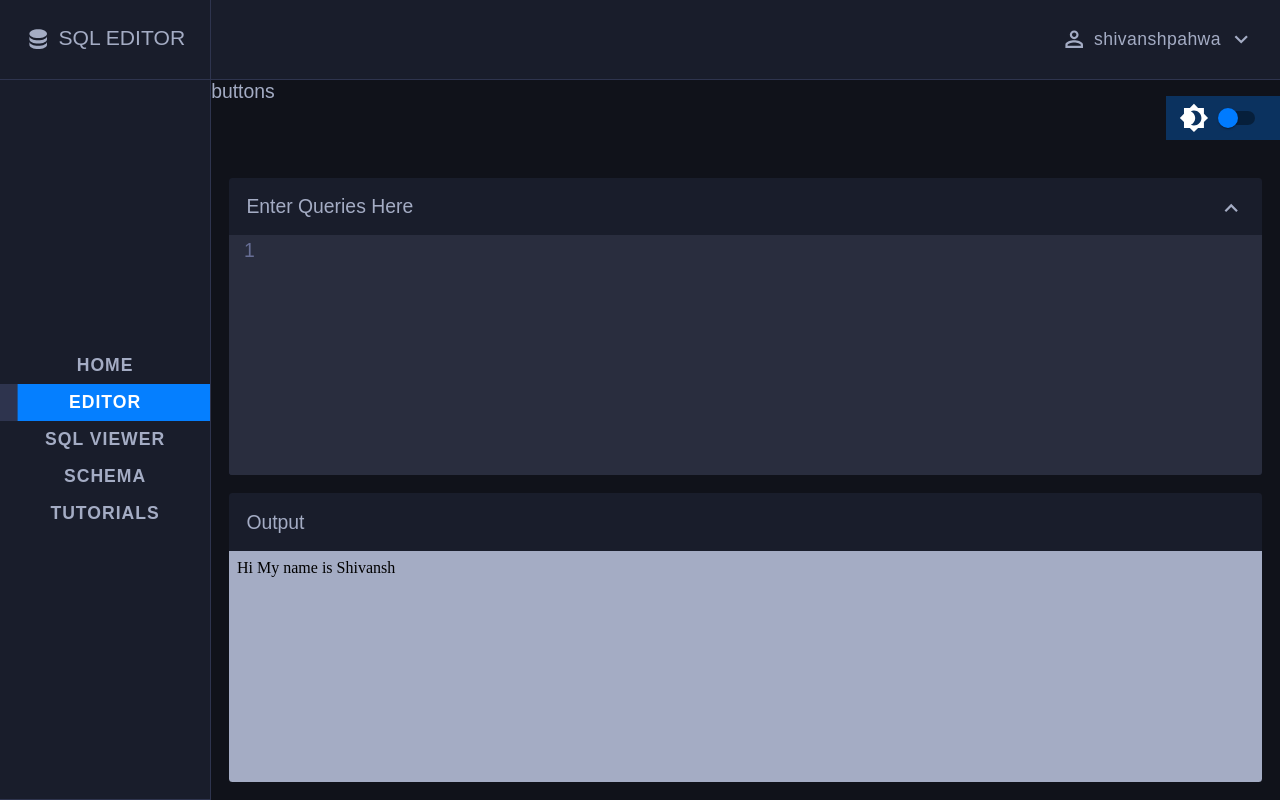
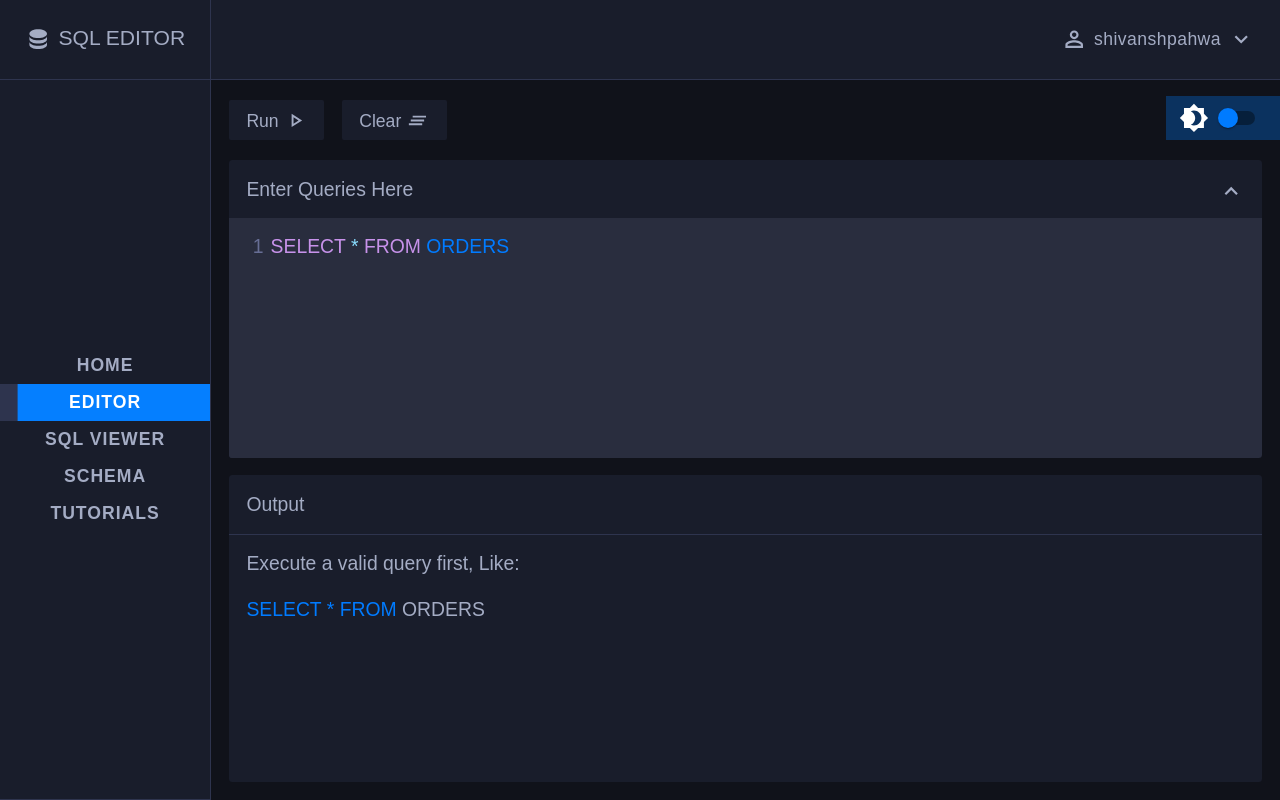
Before and after one commit to srivastavayushi/SQLEditor-Atlan, a React (Create React App) app: page /editor in a window 1280 px wide. Built offline with nearby package versions, Linux system fonts and the light colour scheme.

Commit message:
Editor buttons added

```diff
--- a/src/App.js
+++ b/src/App.js
@@ -1,13 +1,14 @@
-import React, { useEffect, useState } from "react";
+import React, { useEffect, useState, useContext } from "react";
 import { Switch as Switching, Route } from "react-router-dom";
 import styled from "styled-components";
 import Landing from "./Pages/Landing";
 import EditorPage from "./Pages/EditorPage";
 import Brightness4Icon from "@material-ui/icons/Brightness4";
 import Switch from "@material-ui/core/Switch";
+import { SQLContext } from "./Context";
 
 function App() {
-  const [theme, setTheme] = useState("dark-theme");
+  const { theme, setTheme, setEditorTheme } = useContext(SQLContext);
   const [checked, setChecked] = useState(false);
 
   useEffect(() => {
@@ -18,9 +19,11 @@ function App() {
     if (theme === "light-theme") {
       setTheme("dark-theme");
       setChecked(false);
+      setEditorTheme("material-palenight");
     } else {
       setTheme("light-theme");
       setChecked(true);
+      setEditorTheme("neo");
     }
   };
 
--- a/src/Context.js
+++ b/src/Context.js
@@ -4,12 +4,18 @@ const SQLContext = createContext();
 
 const ContextProvider = ({ children }) => {
   const [navToggle, setNavToggle] = useState(false);
+  const [theme, setTheme] = useState("dark-theme");
+  const [editorTheme, setEditorTheme] = useState("material-palenight");
 
   return (
     <SQLContext.Provider
       value={{
         navToggle,
         setNavToggle,
+        theme,
+        setTheme,
+        editorTheme,
+        setEditorTheme,
       }}
     >
       {children}
--- a/src/Pages/EditorPage.js
+++ b/src/Pages/EditorPage.js
@@ -1,32 +1,39 @@
-import React, { useState, useEffect, useContext } from "react";
+import React, { useState, useContext } from "react";
 import styled from "styled-components";
 import Navbar from "../components/Navbar";
 import { SQLContext } from "../Context";
 import Sidebar from "../components/Sidebar";
 import Editor from "../components/Editor";
 import Output from "../components/Output";
+import EditorButton from "../components/EditorButton";
+import PlayArrowOutlinedIcon from "@material-ui/icons/PlayArrowOutlined";
+import ClearAllOutlinedIcon from "@material-ui/icons/ClearAllOutlined";
 
 const EditorPage = () => {
   const { navToggle } = useContext(SQLContext);
   const [srcDoc, setSrcDoc] = useState("");
-  const [query, setQuery] = useState("");
+  const [query, setQuery] = useState("SELECT * FROM ORDERS");
 
-  useEffect(() => {
-    const timeout = setTimeout(() => {
-      setSrcDoc(`
-
-      `);
-    }, 250);
-
-    return () => clearTimeout(timeout);
-  }, [query]);
+  const handleClearClick = () => {
+    setQuery("");
+  };
 
   return (
     <>
       <Sidebar navToggle={navToggle} />
       <Navbar />
       <EditorPageStyled>
-        <div className="editor-buttons">buttons</div>
+        <div className="editor-buttons">
+          <EditorButton title={"Run"}>
+            <PlayArrowOutlinedIcon className="editor-buttons-icon" />
+          </EditorButton>
+          <EditorButton title={"Clear"}>
+            <ClearAllOutlinedIcon
+              className="editor-buttons-icon"
+              onClick={handleClearClick}
+            />
+          </EditorButton>
+        </div>
         <div className="pane">
           <Editor query={query} setQuery={setQuery} />
           <Output srcDoc={srcDoc} />
@@ -44,6 +51,14 @@ const EditorPageStyled = styled.main`
   background-color: var(--background-dark-color);
   .editor-buttons {
     height: 10vh;
+    display: flex;
+    align-items: center;
+    .editor-buttons-icon {
+      font-size: 1.3rem;
+      vertical-align: bottom;
+
+      color: var(--font-light-color);
+    }
   }
   .pane {
     height: 80vh;
--- a/src/components/Editor.js
+++ b/src/components/Editor.js
@@ -1,18 +1,20 @@
-import React, { useState } from "react";
+import React, { useState, useContext } from "react";
 import styled from "styled-components";
 import { Controlled as ControlledEditor } from "react-codemirror2";
 import "codemirror/lib/codemirror.css";
 import "codemirror/theme/material-palenight.css";
+import "codemirror/theme/neo.css";
 import "codemirror/mode/sql/sql";
-import "codemirror/addon/display/autorefresh";
-import "codemirror/addon/comment/comment";
 import "codemirror/addon/edit/matchbrackets";
 import "codemirror/keymap/sublime";
+import "codemirror/addon/hint/sql-hint.js";
 import ExpandLessOutlinedIcon from "@material-ui/icons/ExpandLessOutlined";
 import ExpandMoreOutlinedIcon from "@material-ui/icons/ExpandMoreOutlined";
+import { SQLContext } from "../Context";
 
 const Editor = ({ query, setQuery }) => {
   const [open, setOpen] = useState(true);
+  const { editorTheme } = useContext(SQLContext);
 
   return (
     <EditorStyled>
@@ -35,13 +37,14 @@ const Editor = ({ query, setQuery }) => {
             value={query}
             className="code-mirror-wrapper"
             options={{
-              lineWrapping: true,
               lint: true,
               mode: "sql",
-              theme: "material-palenight",
+              theme: editorTheme,
               lineNumbers: true,
-              tabSize: 2,
               keyMap: "sublime",
+              matchBrackets: true,
+              addModeClass: true,
+              showHint: true,
             }}
           />
         </div>
@@ -51,7 +54,7 @@ const Editor = ({ query, setQuery }) => {
 };
 
 const EditorStyled = styled.div`
-  margin: 1rem;
+  margin: 0 1rem 1rem 1rem;
 
   .editor-pane {
     display: flex;
@@ -79,6 +82,12 @@ const EditorStyled = styled.div`
 
   .CodeMirror {
     height: 100%;
+    font-family: Inconsolata, monospace;
+    font-size: 11pt;
+  }
+
+  .CodeMirror-lines {
+    padding: 1rem 0.5rem;
   }
 
   .expand-collapse-btn {
@@ -104,8 +113,6 @@ const EditorStyled = styled.div`
     border-bottom-right-radius: 0.2rem;
     border-bottom-left-radius: 0.2rem;
     overflow: hidden;
-    background-color: var(--sidebar-dark-color);
-    color: var(--font-light-color);
     transition: all 0.3s ease;
   }
 `;
--- a/src/components/EditorButton.js
+++ b/src/components/EditorButton.js
@@ -1,7 +1,23 @@
 import React from "react";
+import styled from "styled-components";
 
-const EditorButton = () => {
-  return <div></div>;
+const EditorButton = ({ title, onClick, children }) => {
+  return (
+    <EditorButtonStyled onClick={onClick}>
+      {title} {children}
+    </EditorButtonStyled>
+  );
 };
 
+const EditorButtonStyled = styled.button`
+  background-color: var(--sidebar-dark-color);
+  padding: 0.5rem 1rem;
+  border: none;
+  border-radius: 2px;
+  color: var(--font-light-color);
+  font-size: 1rem;
+  margin: 0 0 0 1rem;
+  cursor: pointer;
+`;
+
 export default EditorButton;
--- a/src/components/Output.js
+++ b/src/components/Output.js
@@ -8,12 +8,19 @@ const Output = ({ srcDoc }) => {
         <div className="output-container">
           <div className="output-title">Output</div>
           <div className="output-wrapper">
-            <iframe
+            {/* <iframe
               srcDoc="Hi My name is Shivansh"
               title="output"
               sandbox="allow-scripts"
               frameBorder="0"
-            />
+            /> */}
+            <p className="">
+              Execute a valid query first, Like:
+              <br />
+              <br />
+              <span className="">SELECT * FROM {"  "}</span>
+              ORDERS
+            </p>
           </div>
         </div>
       </div>
@@ -41,15 +48,17 @@ const OutputStyled = styled.div`
     padding: 1rem;
     border-top-right-radius: 0.2rem;
     border-top-left-radius: 0.2rem;
+    border-bottom: 1px solid var(--border-color);
   }
 
   .output-wrapper {
     flex-grow: 1;
+    background-color: var(--sidebar-dark-color);
     transition: all 0.3s ease;
     border-bottom-right-radius: 0.2rem;
     border-bottom-left-radius: 0.2rem;
     overflow: hidden;
-    background-color: var(--font-light-color);
+    padding: 1rem;
     color: var(--font-light-color);
   }
 `;
```
